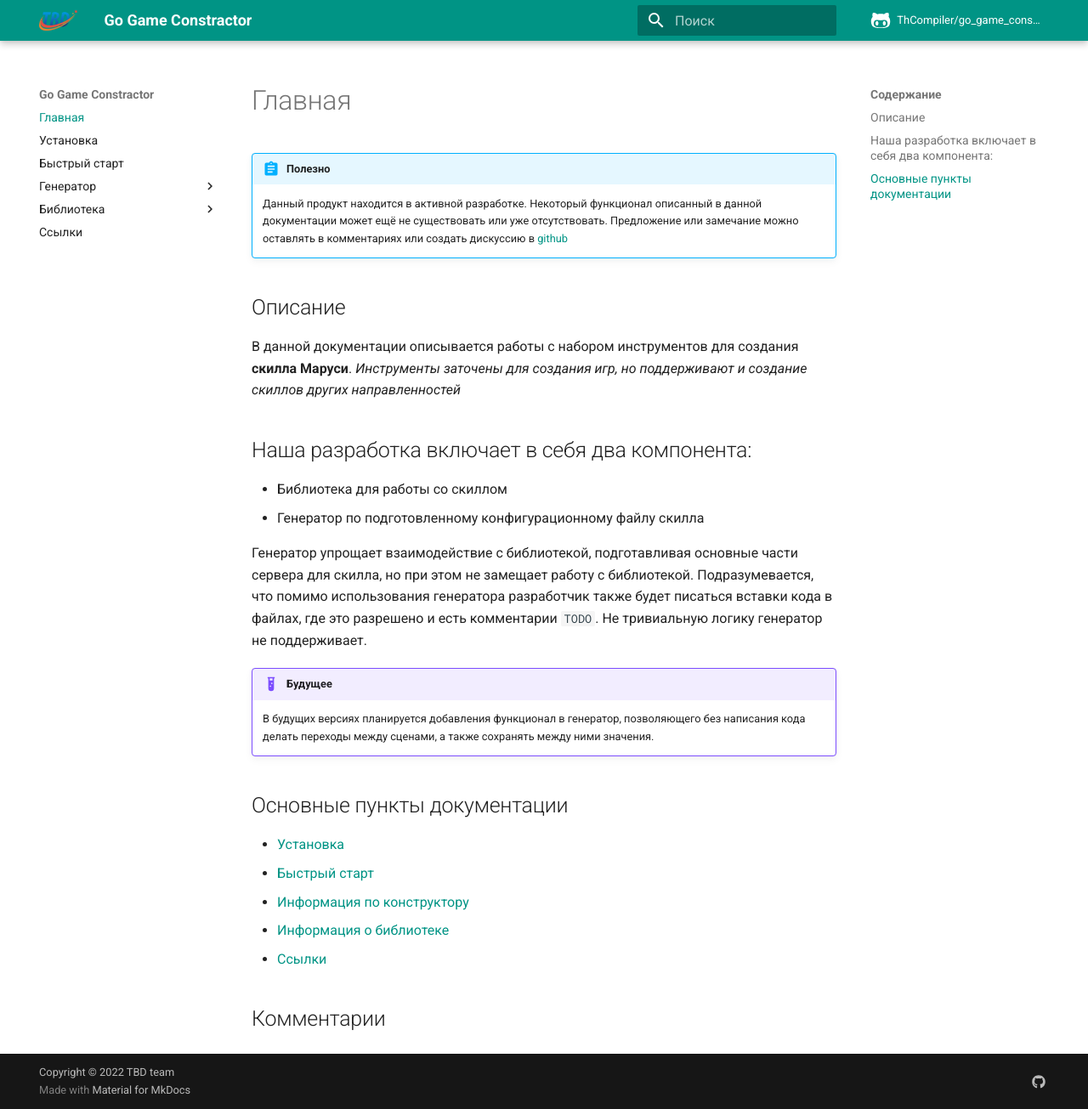
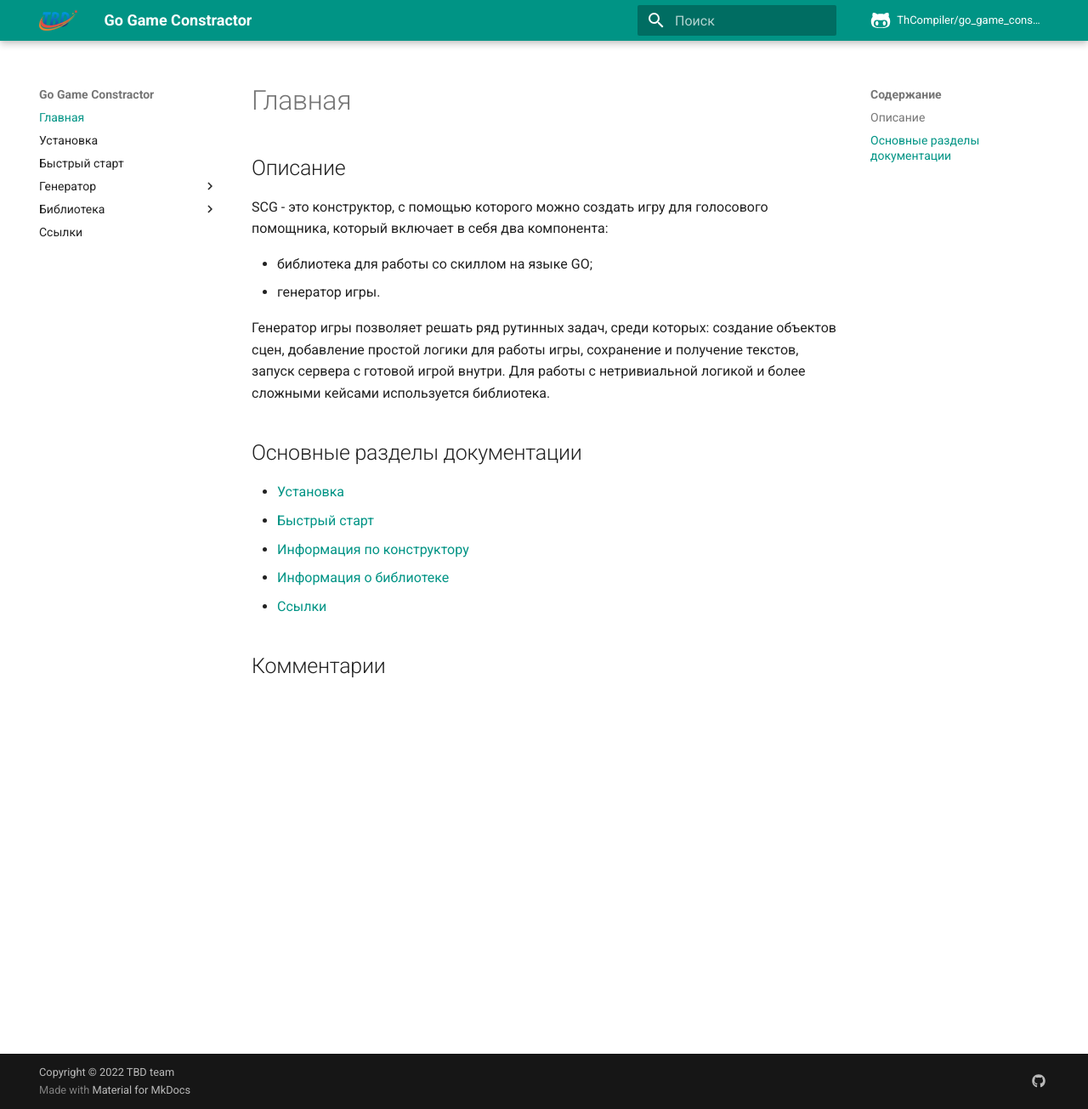
Before and after one commit to ThCompiler/go_game_constractor, an MkDocs documentation site: the page built from docs/index.md, in a window 1280 px wide and 1305 px high. Shown: the whole window at 85% size. Built offline with MkDocs 1.6.1 and Material for MkDocs 9.7.7, drawn with Linux system fonts in a browser that asks for light colours; comment, search, counter and statistics services are not loaded; the version menu is left out.

Commit message:
Update index.md

```diff
--- a/docs/index.md
+++ b/docs/index.md
@@ -3,29 +3,15 @@ comments: true
 title: "Главная"
 ---
 
-!!! abstract "Полезно"
-    Данный продукт находится в активной разработке. Некоторый функционал описанный
-    в данной документации может ещё не существовать или уже отсутствовать.
-    Предложение или замечание можно оставлять в комментариях или создать дискуссию в [github](https://github.com/ThCompiler/go_game_constractor/discussions)
+## Описание
+SCG - это конструктор, с помощью которого можно создать игру для голосового помощника, который включает в себя два компонента:
 
-## Описание
-В данной документации описывается работы с набором инструментов для создания **скилла Маруси**.
-*Инструменты заточены для создания игр, но поддерживают и создание скиллов других направленностей*
+- библиотека для работы со скиллом на языке GO;
+- генератор игры.
 
-## Наша разработка включает в себя два компонента:
+Генератор игры позволяет решать ряд рутинных задач, среди которых: создание объектов сцен, добавление простой логики для работы игры, сохранение и получение текстов, запуск сервера с готовой игрой внутри. Для работы с нетривиальной логикой и более сложными кейсами используется библиотека.
 
-- Библиотека для работы со скиллом
-- Генератор по подготовленному конфигурационному файлу скилла
-
-Генератор упрощает взаимодействие с библиотекой, подготавливая основные части сервера для скилла, но при этом не замещает работу с библиотекой.
-Подразумевается, что помимо использования генератора разработчик также будет писаться вставки кода в файлах,
-где это разрешено и есть комментарии `TODO`. Не тривиальную логику генератор не поддерживает.
-
-!!! example "Будущее"
-    В будущих версиях планируется добавления функционал в генератор, позволяющего без написания кода делать переходы
-    между сценами, а также сохранять между ними значения.
-
-## Основные пункты документации
+## Основные разделы документации
 - [Установка](./install.md)
 - [Быстрый старт](./manual.md)
 - [Информация по конструктору](./gen_info.md)
```
